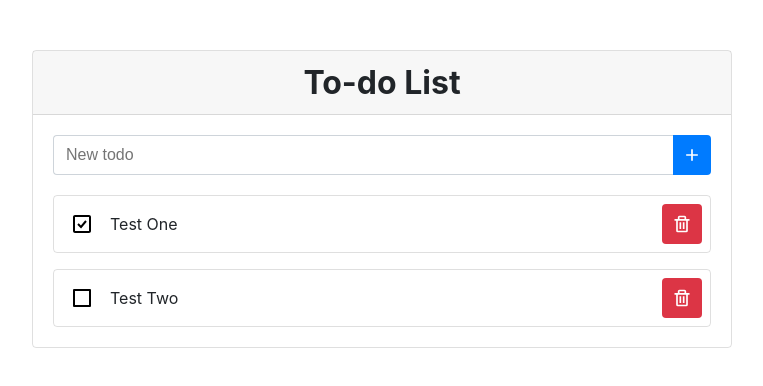
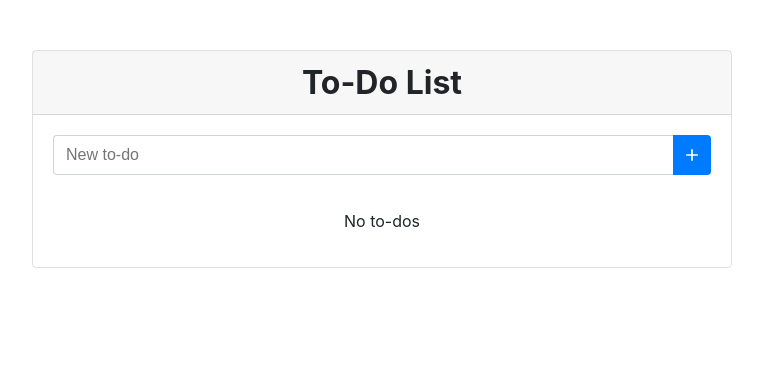
Before and after one commit to curtisupdike/todo-react, a React (Create React App) app: page / in a window 1280 px wide. Shown: the top 386 px of the page, without its empty margins (258-1021 px from the left). Built offline with nearby package versions, Linux system fonts and the light colour scheme.

Commit message:
Create todo

```diff
--- a/package.json
+++ b/package.json
@@ -3,6 +3,7 @@
   "version": "0.1.0",
   "private": true,
   "dependencies": {
+    "@reduxjs/toolkit": "^1.8.5",
     "@testing-library/jest-dom": "^5.16.5",
     "@testing-library/react": "^13.4.0",
     "@testing-library/user-event": "^13.5.0",
@@ -11,6 +12,7 @@
     "react": "^18.2.0",
     "react-dom": "^18.2.0",
     "react-icons": "^4.4.0",
+    "react-redux": "^8.0.2",
     "react-scripts": "5.0.1",
     "styled-components": "^5.3.5",
     "web-vitals": "^2.1.4"
--- a/public/index.html
+++ b/public/index.html
@@ -10,11 +10,6 @@
       content="Todo app created using create-react-app"
     />
     <link rel="apple-touch-icon" href="%PUBLIC_URL%/logo192.png" />
-    <!--
-      manifest.json provides metadata used when your web app is installed on a
-      user's mobile device or desktop. See https://developers.google.com/web/fundamentals/web-app-manifest/
-    -->
-    <link rel="manifest" href="%PUBLIC_URL%/manifest.json" />
     <!--
       Notice the use of %PUBLIC_URL% in the tags above.
       It will be replaced with the URL of the `public` folder during the build.
--- a/src/App.js
+++ b/src/App.js
@@ -21,7 +21,7 @@ const Title = styled.h1`
 
 const App = () => (
   <Container>
-    <Title>To-do List</Title>
+    <Title>To-Do List</Title>
     <TodoList />
   </Container>
 );
--- a/src/index.js
+++ b/src/index.js
@@ -1,5 +1,7 @@
 import React from "react";
 import ReactDOM from "react-dom/client";
+import { Provider } from "react-redux";
+import store from "./store";
 import "./index.css";
 import App from "./App";
 import reportWebVitals from "./reportWebVitals";
@@ -7,7 +9,9 @@ import reportWebVitals from "./reportWebVitals";
 const root = ReactDOM.createRoot(document.getElementById("root"));
 root.render(
   <React.StrictMode>
-    <App />
+    <Provider store={store}>
+      <App />
+    </Provider>{" "}
   </React.StrictMode>
 );
 
--- /dev/null
+++ b/src/store.js
@@ -0,0 +1,6 @@
+import { configureStore } from "@reduxjs/toolkit";
+import todos from "./todos/todosReducer";
+
+export default configureStore({
+  reducer: todos,
+});
--- a/src/todos/NewTodoForm.js
+++ b/src/todos/NewTodoForm.js
@@ -1,7 +1,8 @@
 import { useState } from "react";
+import { useDispatch } from "react-redux";
 import styled from "styled-components";
 import { BiPlus as PlusIcon } from "react-icons/bi";
-
+import { addTodo } from "./todoActions";
 import Button from "../components/IconButton";
 import FormInput from "../components/FormInput";
 
@@ -25,12 +26,13 @@ const SubmitButton = styled(Button)`
 `;
 
 const NewTodoForm = ({ setTodos }) => {
+  const dispatch = useDispatch();
   const [input, setInput] = useState("");
 
   function handleSubmit(e) {
     e.preventDefault();
     if (input === "") return;
-    setTodos((todos) => [...todos, { text: input, isCompleted: false }]);
+    dispatch(addTodo(input));
     setInput("");
   }
 
@@ -38,7 +40,7 @@ const NewTodoForm = ({ setTodos }) => {
     <Form onSubmit={handleSubmit}>
       <Input
         value={input}
-        placeholder="New todo"
+        placeholder="New to-do"
         onChange={(e) => setInput(e.target.value)}
       />
       <SubmitButton ariaLabel="Add to-do">
--- a/src/todos/TodoList.js
+++ b/src/todos/TodoList.js
@@ -1,4 +1,4 @@
-import { useState } from "react";
+import { useSelector } from "react-redux";
 import styled from "styled-components";
 
 import NewTodoForm from "./NewTodoForm";
@@ -13,22 +13,27 @@ const List = styled.ul`
   padding: 0;
 `;
 
-const mockTodos = [
-  { text: "Test One", isCompleted: true },
-  { text: "Test Two", isCompleted: false },
-];
+const EmptyMessage = styled.p`
+  text-align: center;
+  margin: 1.25rem 0 0 0;
+  padding: 1rem 0;
+`;
 
 const TodoList = () => {
-  const [todos, setTodos] = useState(mockTodos);
+  const todos = useSelector((state) => state);
 
   return (
     <Container>
-      <NewTodoForm setTodos={setTodos} />
-      <List>
-        {todos.map((todo, i) => (
-          <TodoListItem todo={todo} key={i} />
-        ))}
-      </List>
+      <NewTodoForm />
+      {todos.length > 0 ? (
+        <List>
+          {todos.map((todo, i) => (
+            <TodoListItem todo={todo} key={todo.text} />
+          ))}
+        </List>
+      ) : (
+        <EmptyMessage>No to-dos</EmptyMessage>
+      )}
     </Container>
   );
 };
--- /dev/null
+++ b/src/todos/todoActions.js
@@ -0,0 +1,5 @@
+export const ADD_TODO = "ADD_TODO";
+export const addTodo = (text) => ({
+  type: ADD_TODO,
+  text,
+});
--- /dev/null
+++ b/src/todos/todosReducer.js
@@ -0,0 +1,14 @@
+import { ADD_TODO } from "./todoActions";
+
+export default function todosReducer(state = [], action) {
+  switch (action.type) {
+    case ADD_TODO:
+      const { text } = action;
+      if (state.filter((todo) => todo.text === text).length > 0) {
+        return state;
+      }
+      return state.concat([{ text, isCompleted: false }]);
+    default:
+      return state;
+  }
+}
```
Also changed, not shown: public/manifest.json (deleted), 1 other file (tests, documents, lock files or other folders).
